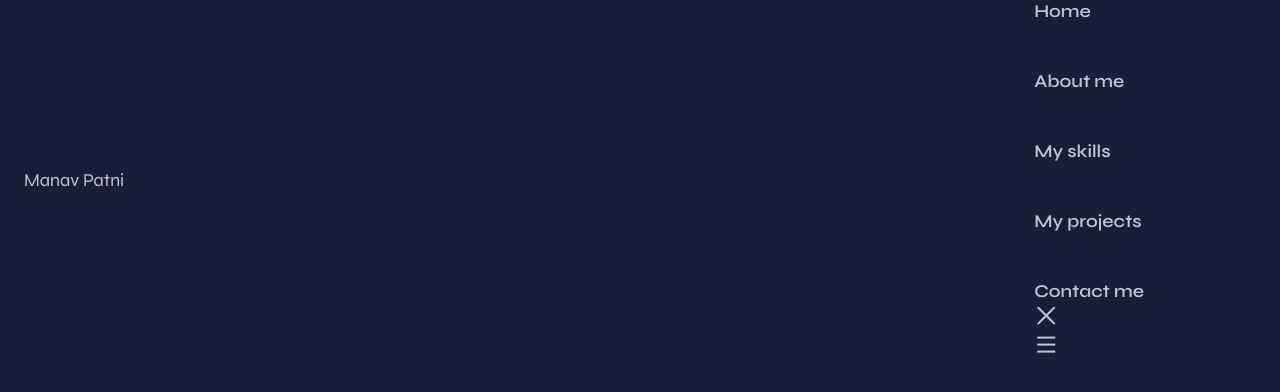
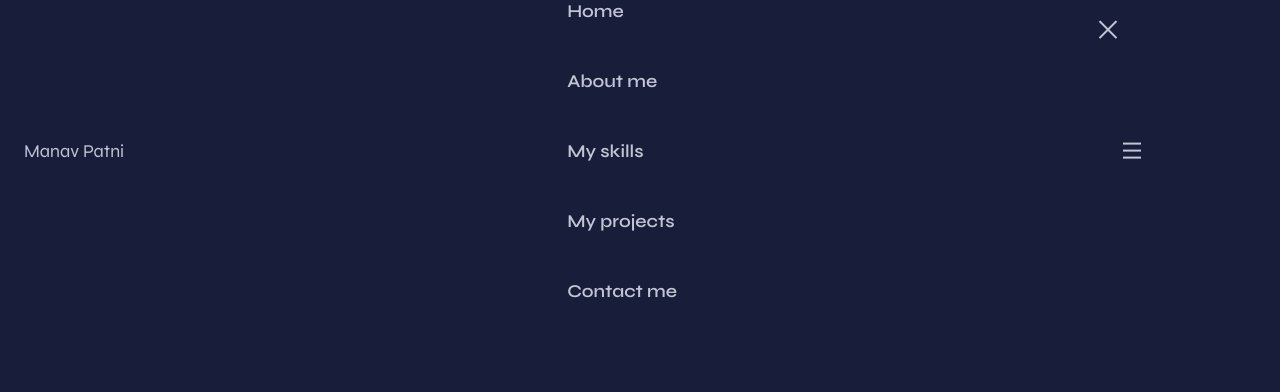
Before and after one commit to ManavPatni/Portfolio-Website, a plain HTML site: page index.html in a window 1280 px wide. Drawn offline with nearby package versions, Linux system fonts and the light colour scheme.

Commit message:
nav__menu made functional

```diff
--- a/assets/css/styles.css
+++ b/assets/css/styles.css
@@ -177,7 +177,7 @@ img {
   .nav__menu{
     position: fixed;
     top: 0;
-    right: 0;
+    right: -100%;
     background-color: hsla(var(--hue), 70%, 4%, .2);
     backdrop-filter: blur(16px);
     --webkit-backdrop-filter: blur(16px);
@@ -201,10 +201,35 @@ img {
   transition: color .4s;
 }
 
+.nav__link::after{
+  content: '';
+  width: 0;
+  height: 2px;
+  background-color: var(--first-color-light);
+  position: absolute;
+  left: 0;
+  bottom: -.5rem;
+  transition: width .3s;
+}
 
+.nav__link:hover{
+  color: var(--first-color-light);
+}
+
+.nav__link:hover::after{
+  width: 100%;
+}
+
+.nav__close{
+  position: absolute;
+  top: 1rem;
+  right: 1.5rem;
+}
 
 /* Show menu */
-
+.show-menu{
+  right: 0;
+}
 
 /* Add blur header */
 
--- a/assets/js/main.js
+++ b/assets/js/main.js
@@ -1,8 +1,29 @@
 /* SHOW MENU */
+const navMenu = document.getElementById('nav-menu'),
+      navToggle = document.getElementById('nav-toggle'),
+      navClose = document.getElementById('nav-close')
 
+if(navToggle){
+    navToggle.addEventListener('click', () =>{
+        navMenu.classList.add('show-menu')
+    })
+}
+
+if(navToggle){
+    navClose.addEventListener('click', () =>{
+        navMenu.classList.remove('show-menu')
+    })
+}
 
 /* REMOVE MENU MOBILE */
+const navLink = document.querySelectorAll('.nav__link')
 
+const linkAction = () =>{
+    const navMenu = document.getElementById('nav-menu')
+    //When we click on each nav__link, we remove the show-menu close
+    navMenu.classList.remove('show-menu')
+}
+navLink.forEach(n => n.addEventListener('click', linkAction))
 
 /* ADD BLUR HEADER */
 
```
Also changed, not shown: index.html (+3 -3 lines).
